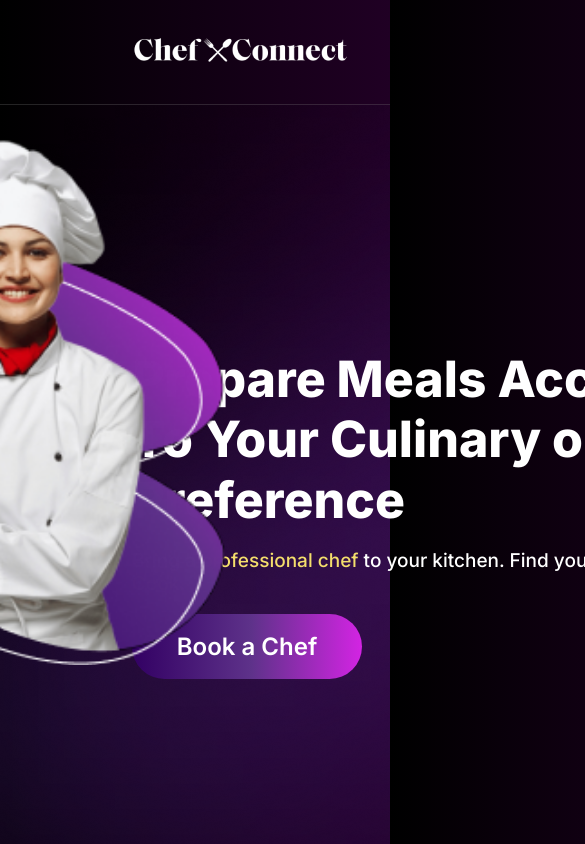
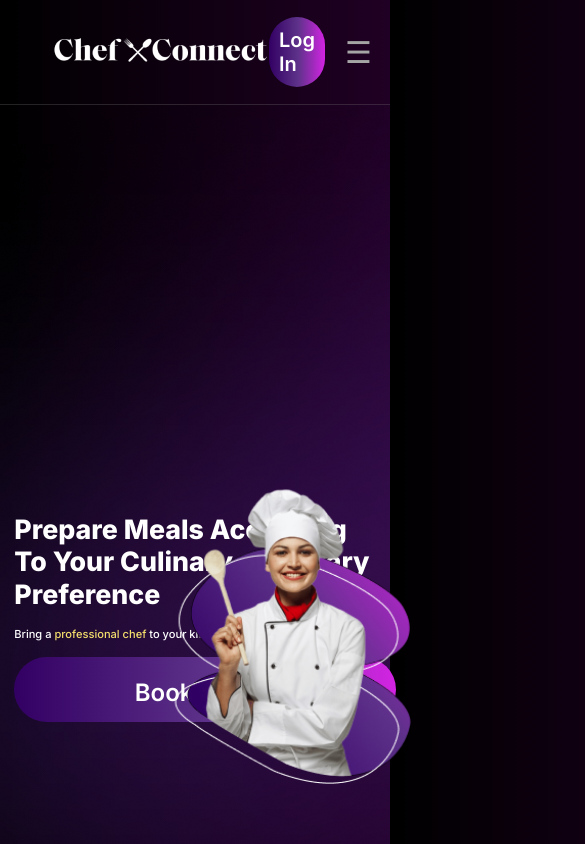
Before and after one commit to Team-Dev-Chef-Connect/Chef-Connect-Web, a React (Create React App) app in the folder frontend/: page / in a window 390 px wide. Shown: the top 844 px of the page, 585 px wide, since content can reach past the window. Built offline with nearby package versions, Linux system fonts and the light colour scheme; a web font is replaced by a local one.

Commit message:
worked on responsiveness

```diff
--- a/frontend/src/components/Hero.css
+++ b/frontend/src/components/Hero.css
@@ -6,22 +6,28 @@
   align-items: flex-start;
   padding: 2rem 2rem;
   background: url('../assests/herobackvector.png');
-  /* background: linear-gradient(90deg, rgba(0, 0, 0, 1) 0%, rgba(32, 0, 36, 1) 100%); */
   color: white;
   position: relative;
 }
 
-.hero h1 {
+.herohead {
+  max-width: 666px;
+  margin-left: 100px;
+  margin-top: -90px;
+  padding: auto;
+  margin-bottom: 0;
+}
+
+.herohead h1 {
   font-family: "Inter", sans-serif;
   font-size: 50px;
   font-weight: 800;
   line-height: 60.51px;
   text-align: left;
-  width: 666px;
-  margin-left: 100px;
-  margin-top: -90px;
-  padding: auto;
-  margin-bottom: 00;
+  width: 100%;
+  word-wrap: break-word;
+  overflow: hidden;
+  text-overflow: ellipsis;
 }
 
 .hero-description {
@@ -37,7 +43,6 @@
 .highlight {
   color: #F4DE6C;
 }
-
 
 .booknowparent {
   margin-left: 100px;
@@ -77,12 +82,11 @@
   transition: color 0.3s, background 0.3s;
 }
 
-
 .hero-image-container {
   position: absolute;
   top: 10px;
   right: 2rem;
-  width: 510px ;
+  width: 510px;
   height: 550px;
   margin-right: 120px;
 }
@@ -96,3 +100,81 @@
 .chef {
   left: 7%;
 }
+
+@media (max-width: 512px) {
+  .hero {
+    flex-direction: column;
+    align-items: center;
+    text-align: center;
+    padding: 1rem;
+  }
+
+  .herohead {
+    width: 361.47px;
+    height: 96px;
+    top: 148.48px;
+    left: 75.78px;
+    gap: 0px;
+    opacity: 0px;
+    gap: 0px;
+    opacity: 1;
+    margin: 0;
+    padding: 1rem;
+  }
+
+  .herohead h1 {
+    font-size: 26.74px;
+    line-height: 32.36px;
+    width: 100%;
+    word-wrap: break-word;
+    overflow: hidden;
+    text-overflow: ellipsis;
+  }
+
+  .hero-description {
+    width: 415.74px;
+    height: 13px;
+    top: 258.05px;
+    left: 48.13px;
+    margin-left: 0px;
+    gap: 0px;
+    opacity: 0px;
+    font-size: 11.09px;
+    line-height: 13.42px;
+  }
+
+  .booknowparent {
+    width: 100%;
+    display: flex;
+    justify-content: center;
+    margin: 1rem 0;
+  }
+
+  .booknow {
+    width: Fixed (161.79px)px;
+    height: Fixed (39.58px)px;
+    top: 292.86px;
+    left: 175.1px;
+    padding: 6.94px 0px 0px 0px;
+    gap: 6.94px;
+    border-radius: 7.98px 0px 0px 0px;
+    opacity: 0px;
+  }
+
+  .hero-image-container {
+    width: 100%;
+    display: flex;
+    justify-content: center;
+    margin: 1rem 0;
+  }
+
+  .hero-image {
+    width: 267.26px;
+    height: 309.39px;
+    top: 344.06px;
+    left: 121.86px;
+    gap: 0px;
+    opacity: 0px;
+
+  }
+}
--- a/frontend/src/components/Navbar.css
+++ b/frontend/src/components/Navbar.css
@@ -12,7 +12,7 @@
   width: 217px;
   position: relative;
   overflow: hidden;
-  height:28px;
+  height: 28px;
   object-fit: cover;
   margin-top: 20px;
   margin-left: 100px;
@@ -70,3 +70,73 @@
   font-family: "Inter", sans-serif;
   transition: color 0.3s, background 0.3s;
 }
+
+.navbar-toggle {
+  display: none;
+  font-size: 30px;
+  cursor: pointer;
+  margin-right: 20px;
+}
+
+@media (max-width: 512px) {
+  .navbar-links {
+    display: none;
+    flex-direction: column;
+    width: 100%;
+    position: absolute;
+    top: 80px;
+    left: 0;
+    background: white;
+    padding: 1rem 0;
+    text-align: center;
+  }
+
+  .navbar-links.active {
+    display: flex;
+  }
+
+  .navbar-toggle {
+    display: block;
+  }
+
+  .navbar-logo img {
+    margin-left: 20px;
+  }
+
+  .hireNowParent {
+    margin-right: 20px;
+  }
+
+  /* New styles for toggle content */
+  .navbar-links.active::before {
+    content: '';
+    display: block;
+    width: 219.14px;
+    height: 216.06px;
+    top: 30.72px;
+    left: 256px;
+    gap: 0px;
+    border-radius: 4.1px 0px 0px 0px;
+    opacity: 1;
+    background: #FFFFFF;
+    position: absolute;
+    z-index: -1;
+  }
+
+  .navbar-links.active .navbar-link {
+    width: 58px;
+    height: 25px;
+    margin-top: 65.54px;
+    margin-left: 270.34px;
+    gap: 0px;
+    opacity: 1;
+    font-family: Inter;
+    font-size: 20.48px;
+    font-weight: 400;
+    line-height: 24.79px;
+    text-align: left;
+    color: #320063;
+    padding: 5px;
+    display: block;
+  }
+}
--- a/frontend/src/components/Navbar.js
+++ b/frontend/src/components/Navbar.js
@@ -4,23 +4,32 @@ import logoImage from '../assests/image 3.png';
 
 class Navbar extends Component {
   state = { clicked: false };
-  handleSignup =() =>{
-    window.location.href='/signup';
+
+  handleSignup = () => {
+    window.location.href = '/signup';
   };
+
+  handleClick = () => {
+    this.setState({ clicked: !this.state.clicked });
+  };
+
   render(){
     return (
       <nav className="navbar">
         <div className="navbar-logo">
           <img src={logoImage} alt="ChefConnectIndia" />
         </div>
-      <div className="navbar-links">
+        <div className={`navbar-links ${this.state.clicked ? 'active' : ''}`}>
           <a href="/" className="navbar-link">Home</a>
           <a href="/services" className="navbar-link">Our Services</a>
           <a href="/contact" className="navbar-link">Contact us</a>
           <a href="/gallery" className="navbar-link">Gallery</a>
         </div>
-      <div className='hireNowParent'>
-        <div className='hireNow' onClick={this.handleSignup}>Log In</div>
+        <div className='hireNowParent' onClick={this.handleSignup}>
+          <div className='hireNow'>Log In</div>
+        </div>
+        <div className="navbar-toggle" onClick={this.handleClick}>
+          ☰
         </div>
       </nav>
     );
```
Lines whose indentation alone changed are shown as unchanged.
